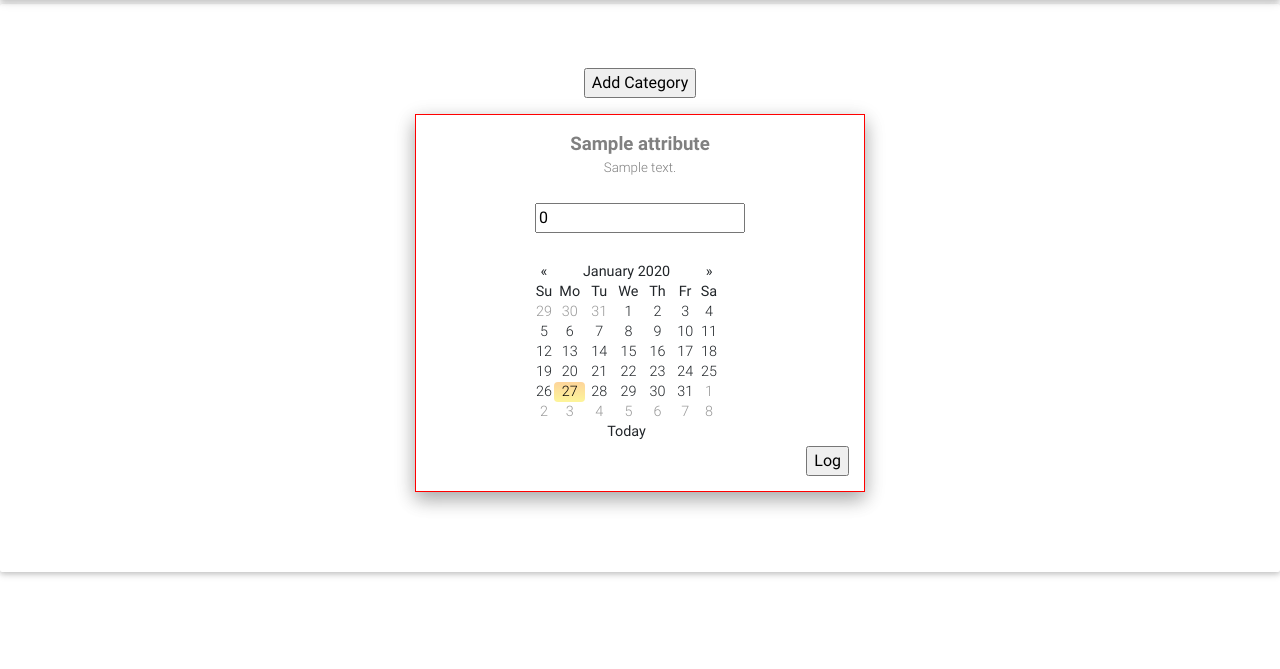
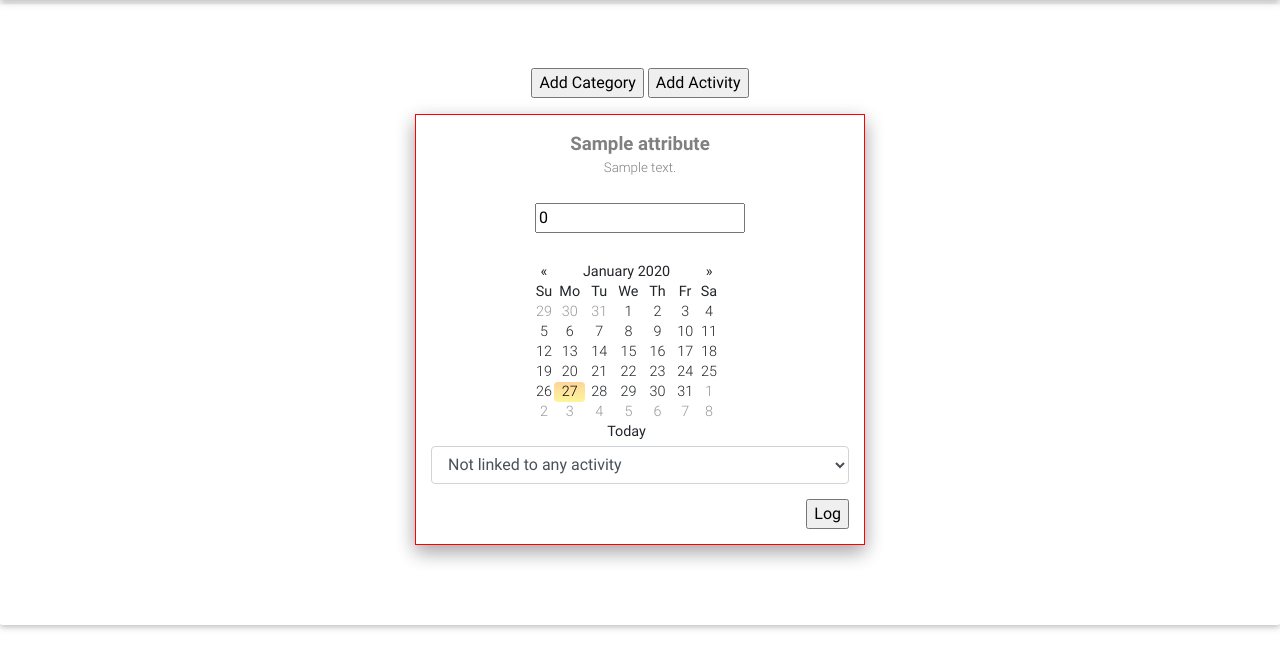
Before and after one commit to nietsmmar/annaluegt, a PHP site: page / in a window 1280 px wide. Shown: the part 56-725 px from the top of the page. Run offline with PHP 8.4, Linux system fonts and the light colour scheme; the visitor is signed in with stand-in values (Sample User, id 1); tables that the repository leaves empty or names only in its code hold one stand-in row (values such as "Sample post"); data that the repository does not hold is empty; a stand-in replaces the project's code that opens the database connection.

Commit message:
supporting activities now

```diff
--- a/content.html
+++ b/content.html
@@ -38,7 +38,8 @@
 
 
 <div class="jumbotron text-center">
-    <input type="button" id="addAttrButotn" value="Add Category" data-toggle="modal" data-target="#newCategory">
+    <input type="button" id="addAttrButton" value="Add Category" data-toggle="modal" data-target="#newCategory">
+    <input type="button" id="addActButton" value="Add Activity" data-toggle="modal" data-target="#newActivity">
     <div class="row justify-content-md-center" id="attributesBox"></div>
 </div>
 
@@ -73,3 +74,27 @@
     </div>
   </div>
 </div>
+
+<div id="newActivity" class="modal" tabindex="-1" role="dialog">
+  <div class="modal-dialog" role="document">
+    <div class="modal-content">
+      <div class="modal-header">
+        <h5 class="modal-title">New Activity</h5>
+        <button type="button" class="close" data-dismiss="modal" aria-label="Close">
+          <span aria-hidden="true">&times;</span>
+        </button>
+      </div>
+      <div class="modal-body">
+          <form>
+            <div class="form-group">
+              <input type="text" class="form-control" id="newActivityName" placeholder="name">
+            </div>
+          </form>
+      </div>
+      <div class="modal-footer">
+        <button id="saveNewActivity" type="button" class="btn btn-primary">Save activity</button>
+        <button type="button" class="btn btn-secondary" data-dismiss="modal">Close</button>
+      </div>
+    </div>
+  </div>
+</div>
--- /dev/null
+++ b/loadActivities.php
@@ -0,0 +1,18 @@
+<?php
+session_start();
+include 'connect.php';
+
+$resultArray = [];
+
+$stmt = $conn->prepare('SELECT * FROM activities WHERE userid = (select id from user where name = ?) ORDER BY name');
+$stmt->bind_param('s', $_SESSION['username']);
+$stmt->execute();
+$result = $stmt->get_result();
+
+while($row = $result->fetch_assoc()) {
+    $resultArray[] = array("id" => $row['id'], "name" => $row['name']);
+}
+
+echo json_encode($resultArray);
+$conn->close();
+?>
--- a/log.php
+++ b/log.php
@@ -7,10 +7,11 @@ $resultArray = [];
 $attrId = $_POST['attrId'];
 $value = $_POST['value'];
 $date = $_POST['date'];
+$activity = $_POST['activity'];
 
 
-$stmt = $conn->prepare('insert into log (userId, attrId, value, day) values ((select id from user where name = ?), ?, ?, ?)');
-$stmt->bind_param('ssss', $_SESSION['username'], $attrId, $value, $date);
+$stmt = $conn->prepare('insert into log (userId, attrId, value, day, activityId) values ((select id from user where name = ?), ?, ?, ?, ?)');
+$stmt->bind_param('sssss', $_SESSION['username'], $attrId, $value, $date, $activity);
 
 if ($stmt->execute()) {
     echo "Successfully inserted";
--- a/myCSS/style.css
+++ b/myCSS/style.css
@@ -51,6 +51,7 @@
 
 .logButton {
     float: right;
+    margin-top: 15px;
 }
 
 #logAlert {
--- a/myJS/main.js
+++ b/myJS/main.js
@@ -3,10 +3,12 @@ var attributes = new Array();
 var dataPoints = new Object();
 var options =  new Object();
 
+var activities = new Array();
+
 $(function() {
     //init
     if (loggedIn) {
-        loadAttributes();
+        loadActivities();
         loadCategoryFormats();
     }
 
@@ -18,8 +20,20 @@ $(function() {
         $.post( "addNewCategory.php", { name: $('#newCategoryName').val(), description: $('#newCategoryDescription').val(), format: $('#newCategoryFormat').val()})
         .done(function( data ) {
             console.log(data);
+            $('#newCategoryName').val('');
+            $('#newCategoryDescription').val('');
             loadAttributes();
             $('#newCategory').modal('hide');
+        });
+    });
+
+    $( '#saveNewActivity' ).on('click', function () {
+        $.post( "addNewActivity.php", { name: $('#newActivityName').val()})
+        .done(function( data ) {
+            console.log(data);
+            $('#newActivityName').val('');
+            loadActivities();
+            $('#newActivity').modal('hide');
         });
     });
 
@@ -55,11 +69,12 @@ $(function() {
                 date = new Date();
                 date = date.getFullYear() + "-" + date.getMonth()+1 + "-" + date.getDate();
             }
+            var activity = $("#attributeActivity-" + id).val();
 
             var attrBox = $(this).parent();
             attrBox.css('opacity', '0.3');
 
-            $.post( "log.php", { attrId: id, value: value, date: date })
+            $.post( "log.php", { attrId: id, value: value, date: date, activity: activity })
             .done(function( data ) {
                 console.log(data);
 
@@ -81,6 +96,12 @@ $(function() {
     }
 
     function loadAttributes() {
+        var options = "";
+        activities.forEach(function(activity) {
+            options = options + "<option value=\"" + activity.id + "\">" + activity.name + "</option>";
+        });
+        console.log(options);
+
         attributes = [];
         $( '#attributesBox' ).empty();
         $.post( "loadAttributes.php", { })
@@ -101,6 +122,10 @@ $(function() {
                 + "<div class=\"boxDescription\">" + value.description + "</div>"
                 + "<div class=\"boxInput\">" + inputElement + "</div>"
                 + "<div id=\"boxDatepicker-" + value.id + "\" class='boxDatepicker'></div>"
+                + "<select class=\"form-control\" id=\"attributeActivity-" + value.id + "\">"
+                + "<option value=\"-1\" selected>Not linked to any activity</option>"
+                + options
+                + "</select>"
                 + "<input class=\"logButton\" type=\"button\" value=\"Log\"  attrId=\"" + value.id + "\">"
                 + "</div>");
 
@@ -115,4 +140,16 @@ $(function() {
         });
     }
 
+    function loadActivities() {
+        $.post( "loadActivities.php", { })
+        .done(function( data ) {
+            console.log(data);
+            data = $.parseJSON(data);
+            $.each( data, function( key, value ) {
+                activities.push(value);
+            });
+            loadAttributes();
+        });
+    }
+
 });
```
Also changed, not shown: addNewActivity.php (added, +17 -0 lines).
